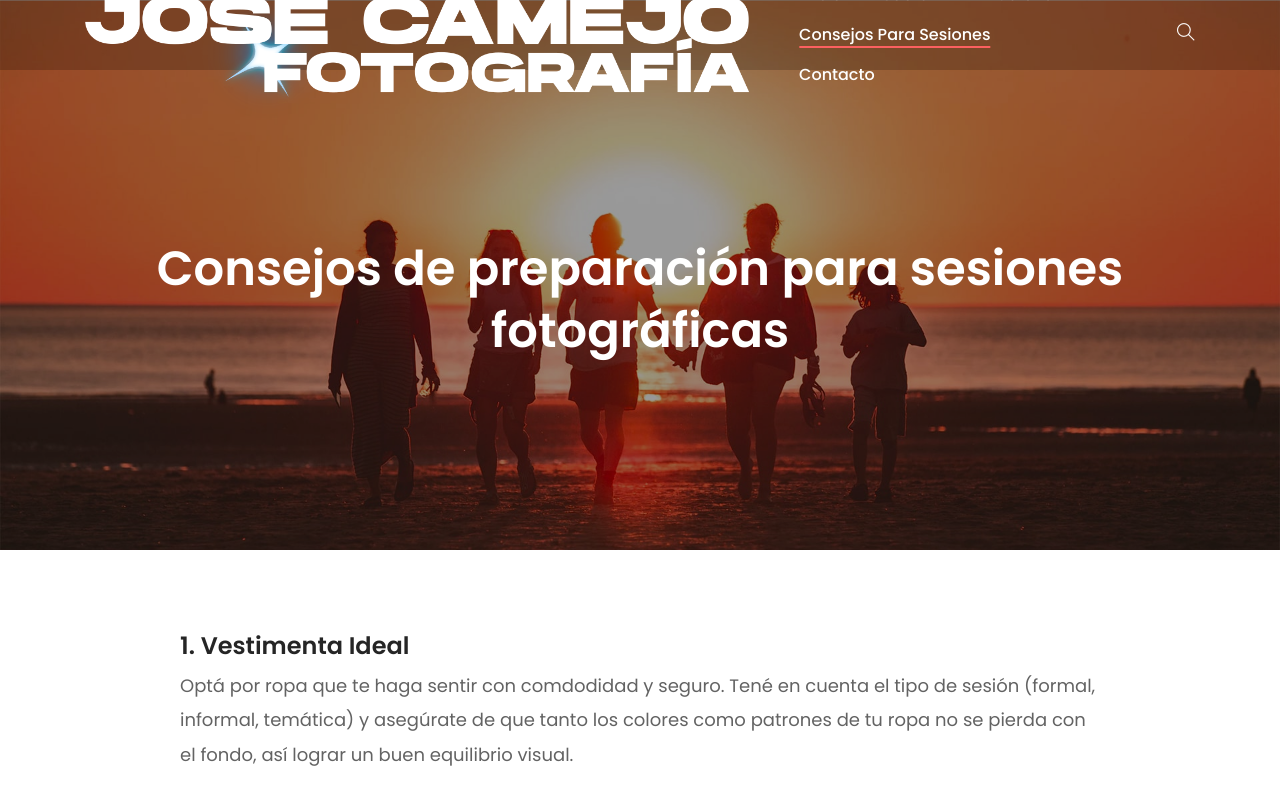
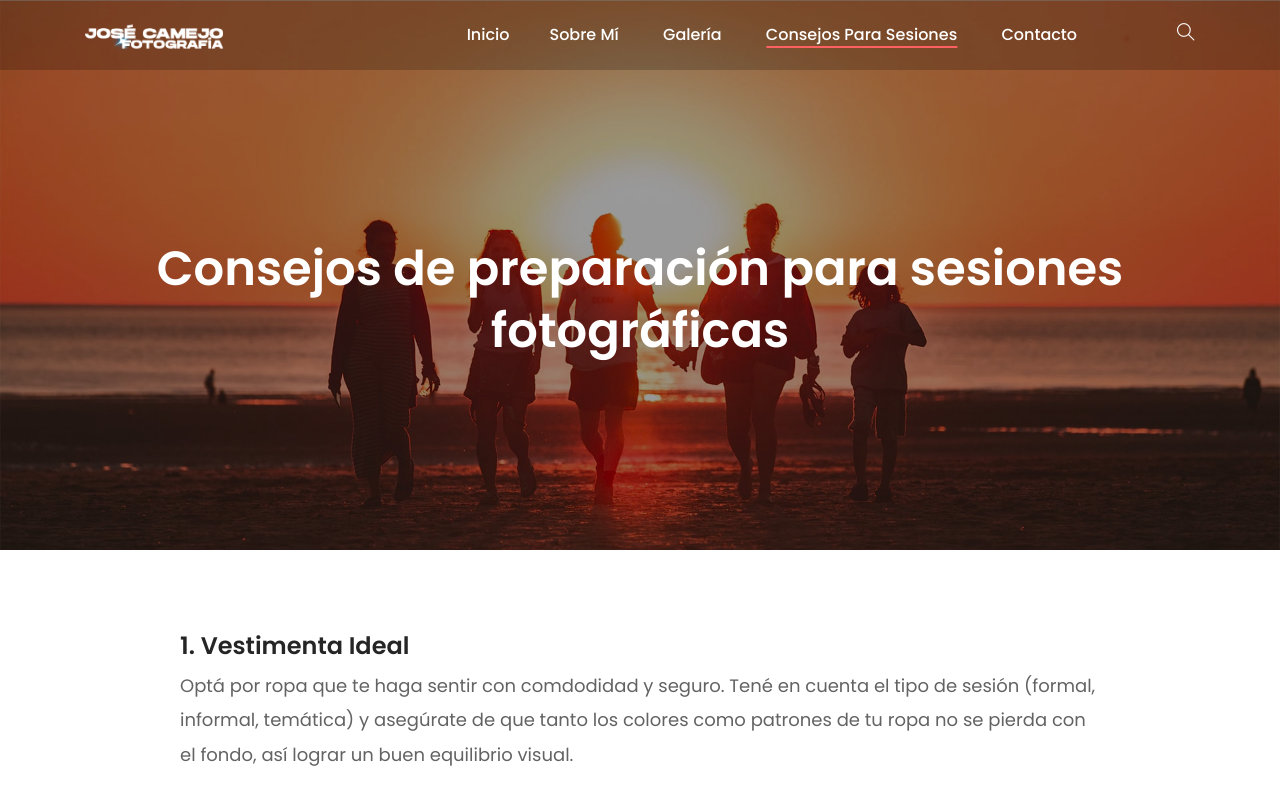
Before and after one commit to josecamejoph/josecamejoph, a website: page consejos.html in a window 1280 px wide. Shown: the top 789 px of the page. Drawn offline with Linux system fonts and the light colour scheme.

Commit message:
Add files via upload

```diff
--- a/consejos.html
+++ b/consejos.html
@@ -15,6 +15,9 @@
 
     <!-- Stylesheet -->
     <link rel="stylesheet" href="style.css">
+    <meta property="og:image" content="./img/core-img/logo-rss">
+    <meta property="og:title" content="José Camejo -  Servicio de Fotografía">
+    <meta property="og:description" content="Mundos a través de un lente">
 
 </head>
 
@@ -54,7 +57,7 @@
                     <nav class="classy-navbar justify-content-between" id="alimeNav">
 
                         <!-- Logo -->
-                        <a class="nav-brand" href="./index.html"><img src="./img/core-img/logo.png" alt=""></a>
+                        <a class="nav-brand" href="./index.html"><img class="logo-header" src="./img/core-img/logo.png" alt=""></a>
 
                         <!-- Navbar Toggler -->
                         <div class="classy-navbar-toggler">
```
Also changed, not shown: contacto.html (+4 -1 lines), galeria.html (+4 -1 lines), index.html (+4 -1 lines), sobre-mi.html (+4 -1 lines).
